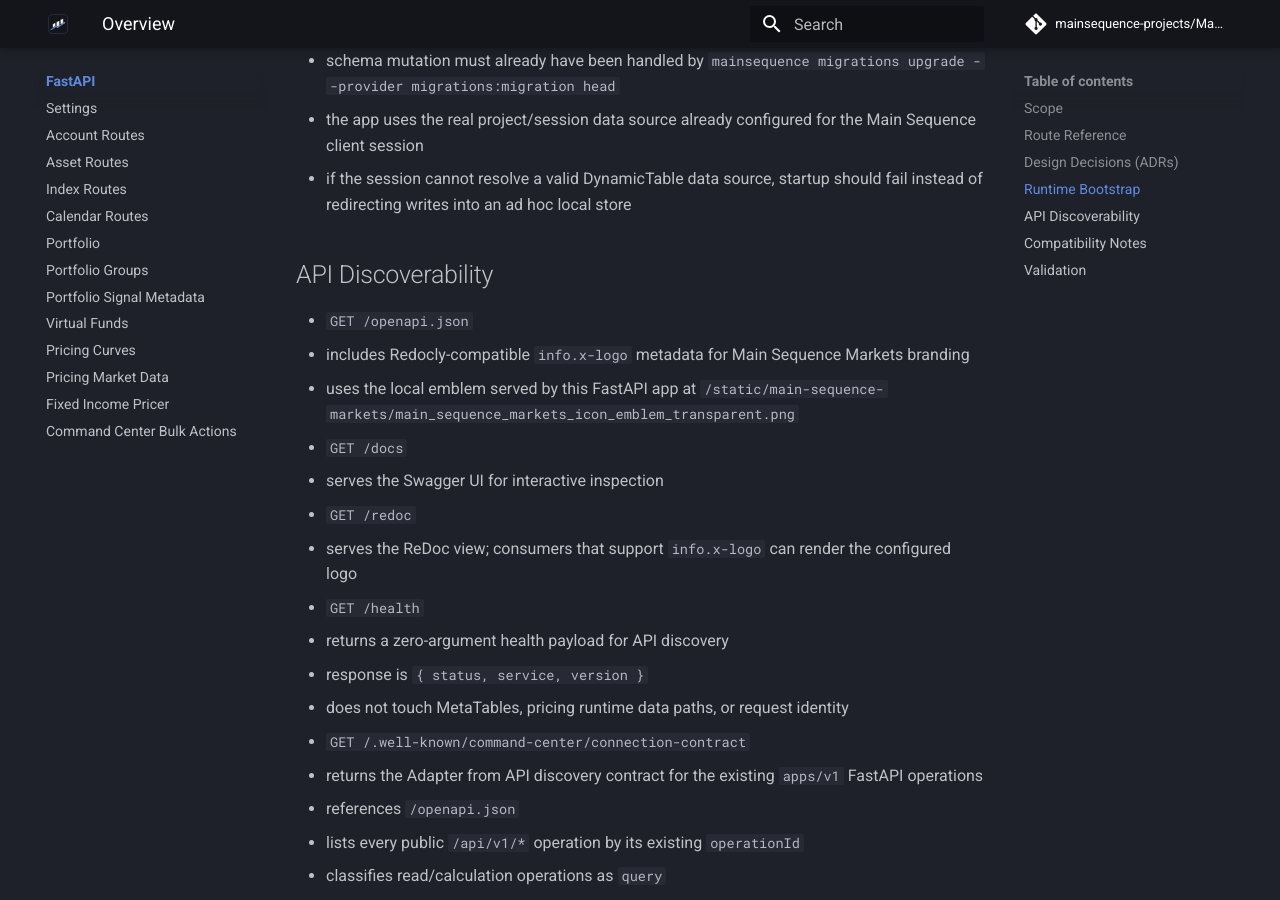
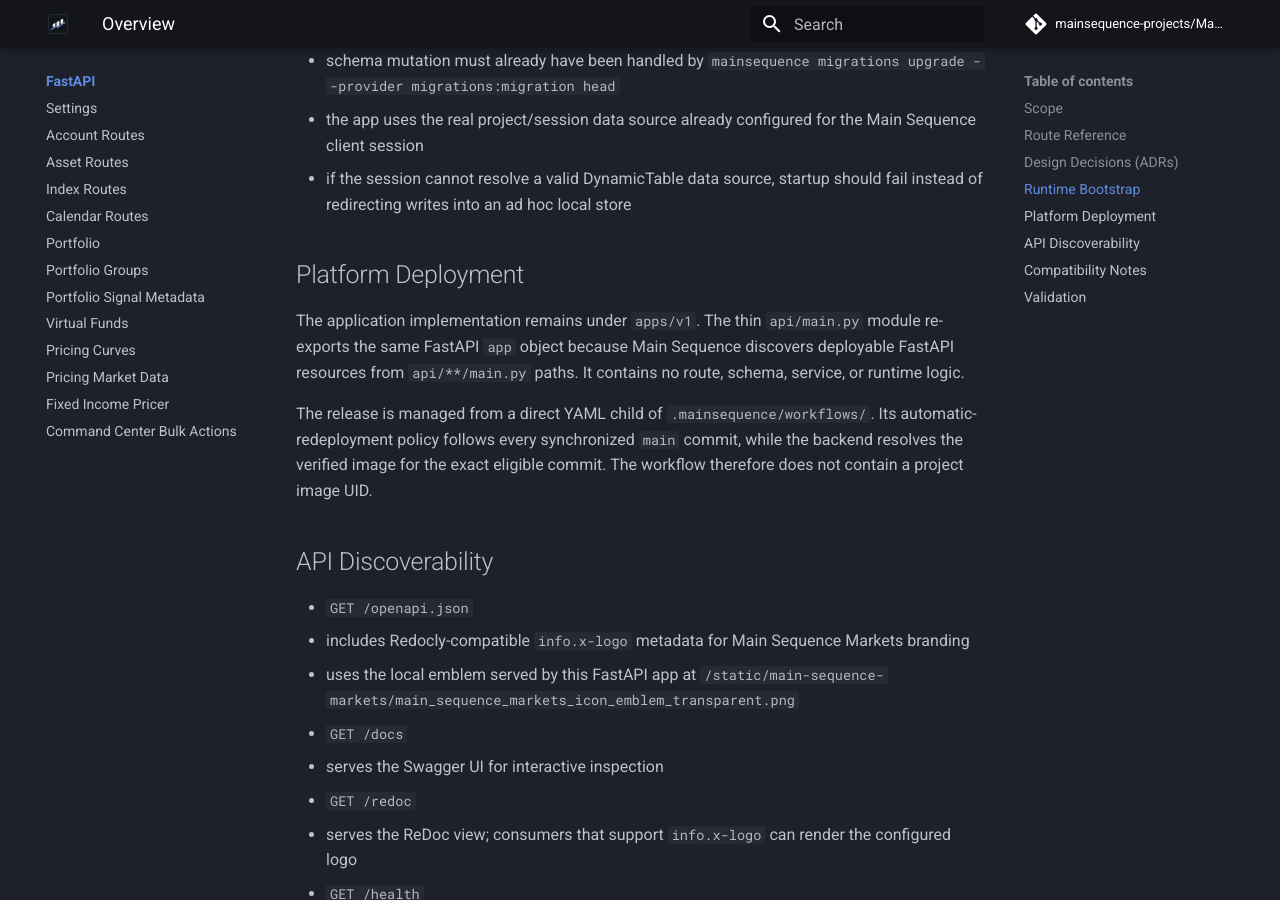
Before and after one commit to mainsequence-projects/MainSequenceMarkets, an MkDocs documentation site: the page built from docs/fast_api/v1/index.md, in a window 1280 px wide and 900 px high, scrolled down 2513 px. Built offline with MkDocs 1.6.1 and Material for MkDocs 9.7.7, drawn with Linux system fonts in a browser that asks for light colours; comment, search, counter and statistics services are not loaded.

Commit message:
deploy: expose FastAPI project resource

```diff
--- /dev/null
+++ b/api/__init__.py
@@ -0,0 +1 @@
+"""Deployment entrypoints discovered by the Main Sequence platform."""
--- a/docs/fast_api/v1/index.md
+++ b/docs/fast_api/v1/index.md
@@ -104,6 +104,19 @@
 - if the session cannot resolve a valid DynamicTable data source, startup
   should fail instead of redirecting writes into an ad hoc local store
 
+## Platform Deployment
+
+The application implementation remains under `apps/v1`. The thin
+`api/main.py` module re-exports the same FastAPI `app` object because Main
+Sequence discovers deployable FastAPI resources from `api/**/main.py` paths.
+It contains no route, schema, service, or runtime logic.
+
+The release is managed from a direct YAML child of
+`.mainsequence/workflows/`. Its automatic-redeployment policy follows every
+synchronized `main` commit, while the backend resolves the verified image for
+the exact eligible commit. The workflow therefore does not contain a project
+image UID.
+
 ## API Discoverability
 
 - `GET /openapi.json`
--- a/pyproject.toml
+++ b/pyproject.toml
@@ -4,7 +4,7 @@
 
 [project]
 name = "ms-markets"
-version = "0.0.100"
+version = "0.0.101"
 description = "Financial markets ORM, engines, and application management extensions for Main Sequence."
 readme = "README.md"
 requires-python = ">=3.13,<3.14"
```
Also changed, not shown: CHANGELOG.md (+3 -0 lines), 3 other files.
